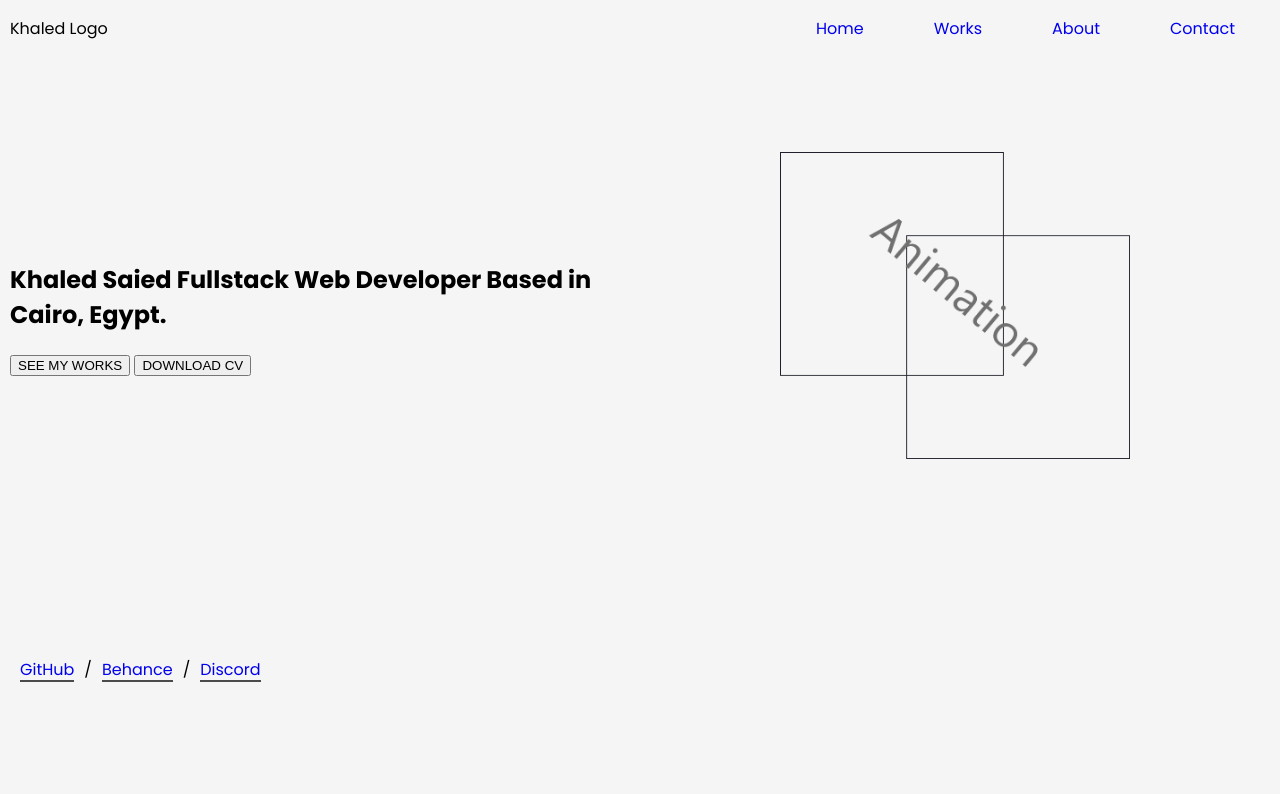
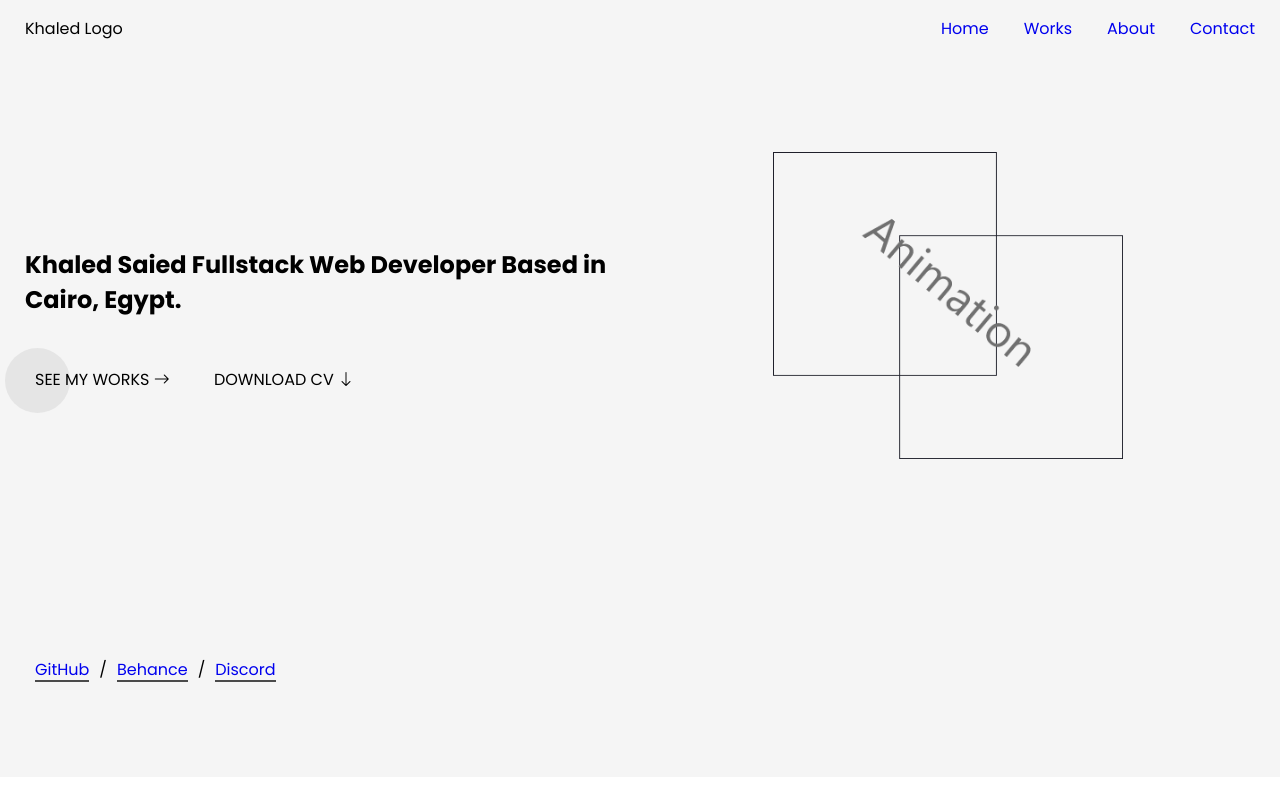
Before and after one commit to khaleed-dev/personal-portfolio-2022, a plain HTML site: page index.html in a window 1280 px wide. Shown: the top 794 px of the page. Drawn offline with nearby package versions, Linux system fonts and the light colour scheme.

Commit message:
thinkpad-1

```diff
--- a/index.html
+++ b/index.html
@@ -17,13 +17,22 @@
             <li><a href="#">Contact</a></li>
         </ul>
     </nav>
+
     <main>
         <section class="landing container">
             <div class="landing-text">
                 <h1>Khaled Saied Fullstack Web Developer Based in Cairo, Egypt.</h1>
-                <div>
-                    <button class="primary-btn">SEE MY WORKS</button>
-                    <button class="secondary-btn">DOWNLOAD CV</button>
+                <div class="mt-5">
+                    <a href="#" class="btn me-2">
+                        SEE MY WORKS
+                        <div class="dot"></div>
+                        <i class="bi bi-arrow-right"></i>
+                    </a>
+
+                    <a href="#" class="btn">
+                        DOWNLOAD CV
+                        <i class="bi bi-arrow-down"></i>
+                    </a>
                 </div>
             </div>
             <div class="animation-section">
@@ -43,11 +52,12 @@
             <i>arrow</i>
         </div> -->
     </main>
+
     <section class="secondary-section">
-        <div class="primary-arrow"></div>
         <h2>Crafted with love.</h2>
         <p>these are a selection of my recent works.</p>
     </section>
+
     <section class="landing-projects">
         <div class="project-box project-1">
             <b class="project-name">Project Name 1</b>
--- a/styles/_global.scss
+++ b/styles/_global.scss
@@ -1,6 +1,6 @@
 body {
     background-color: #f5f5f5;
-    padding: 0px 10px;
+    padding: 0px;
     margin: 0;
     box-sizing: border-box;
     font-family: 'Poppins', sans-serif;
--- a/styles/_utils.scss
+++ b/styles/_utils.scss
@@ -3,3 +3,31 @@
     max-width: 1400px;
     margin: auto;
 }
+.btn {
+    background: none;
+	color: inherit;
+	border: none;
+	padding: 0;
+	font: inherit;
+	cursor: pointer;
+	outline: inherit;
+    position: relative;
+    padding: 10px;
+}
+.dot {
+    height: 65px;
+    width: 65px;
+    background-color: #D5D5D5;
+    border-radius: 50%;
+    position: absolute;
+    top: -10px;
+    left: -20px;
+    z-index: -1;
+    opacity: 0.5;
+}
+.mt-5 {
+    margin-top: 50px;
+}
+.me-2 {
+    margin-right: 20px;
+}
--- a/styles/style.scss
+++ b/styles/style.scss
@@ -1,4 +1,5 @@
 @import url('https://fonts.googleapis.com/css2?family=Poppins:wght@400;600;700&display=swap');
+@import url("https://cdn.jsdelivr.net/npm/bootstrap-icons@1.10.2/font/bootstrap-icons.css");
 @import "./colors";
 @import "./utils";
 // ? mixins
@@ -16,17 +17,20 @@
 //   navbar styling
 nav {
     @include d-flex($jc: space-between, $ai: center);
+    padding: 0px 25px;
     li {
-        padding: 0px 35px;
+        margin: 0px 0px 0px 35px;
     }
     .nav-links {
         @include d-flex();
     }
 }
+
 // main
 main {
     height: calc(100vh - 80px);
     position: relative;
+    padding: 0px 25px;
     // main / landing
     .landing {
         display: grid;
@@ -42,9 +46,8 @@ main {
         }
     }
 }
-
 // main / social links
-.social-links{
+.social-links {
     @include d-flex();
     .social-link{
         margin: 0 10px;
@@ -65,3 +68,10 @@ main {
     }
 
 }
+
+// secondary section
+.secondary-section {
+    background-color: #fff;
+    padding: 3rem;
+    margin: 0 !important;
+}
```
Also changed, not shown: styles/style.css, 1 other file.
